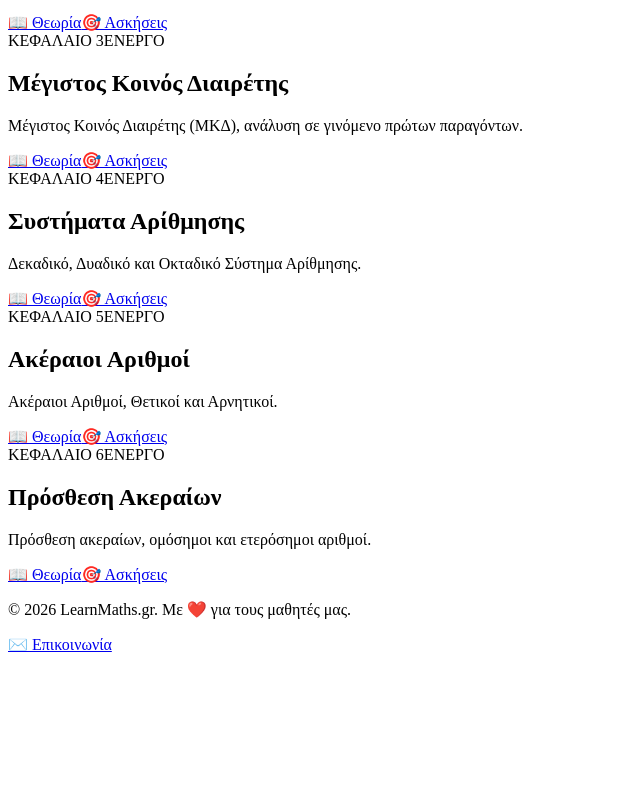
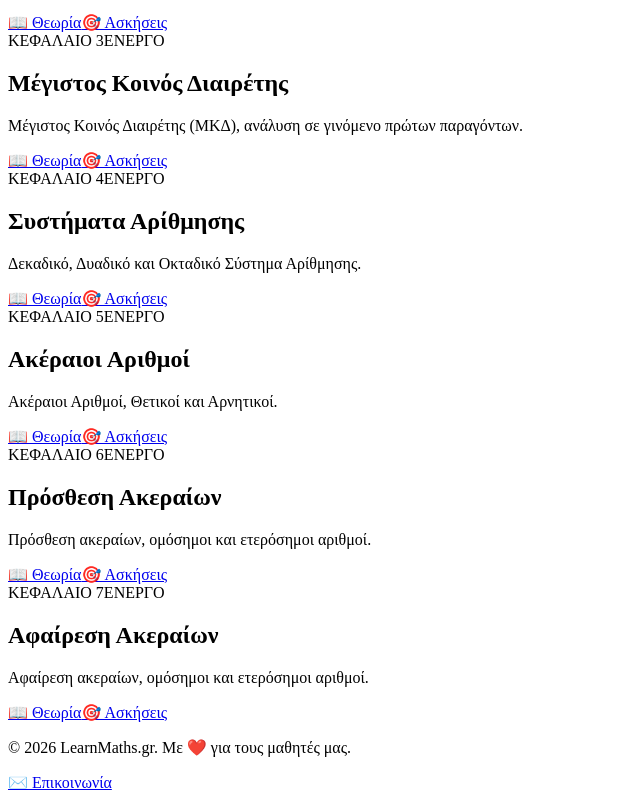
Before and after one commit to gkrimpas-lab/learn-maths-2026, a Next.js app: page /a-gymnasiou in a window 1280 px wide. Shown: the part 407-1207 px from the top of the page, without its empty margins (0-640 px from the left). Before the commit the page ends 1069 px from the top, so only its background shows below. Built offline with nearby package versions, Linux system fonts and the light colour scheme.

Commit message:
Add new section for 'Αφαίρεση Ακεραίων'

```diff
--- a/pages/a-gymnasiou/index.js
+++ b/pages/a-gymnasiou/index.js
@@ -49,6 +49,14 @@ const CHAPTERS = [
     title: 'Πρόσθεση Ακεραίων',
     desc: 'Πρόσθεση ακεραίων, ομόσημοι και ετερόσημοι αριθμοί.',
     badge: 'ΚΕΦΑΛΑΙΟ 6',
+    active: true,
+  },
+  {
+    id: '07',
+    slug: '07-afairesi-akeraion',
+    title: 'Αφαίρεση Ακεραίων',
+    desc: 'Αφαίρεση ακεραίων, ομόσημοι και ετερόσημοι αριθμοί.',
+    badge: 'ΚΕΦΑΛΑΙΟ 7',
     active: true,
   },
 ];
```
